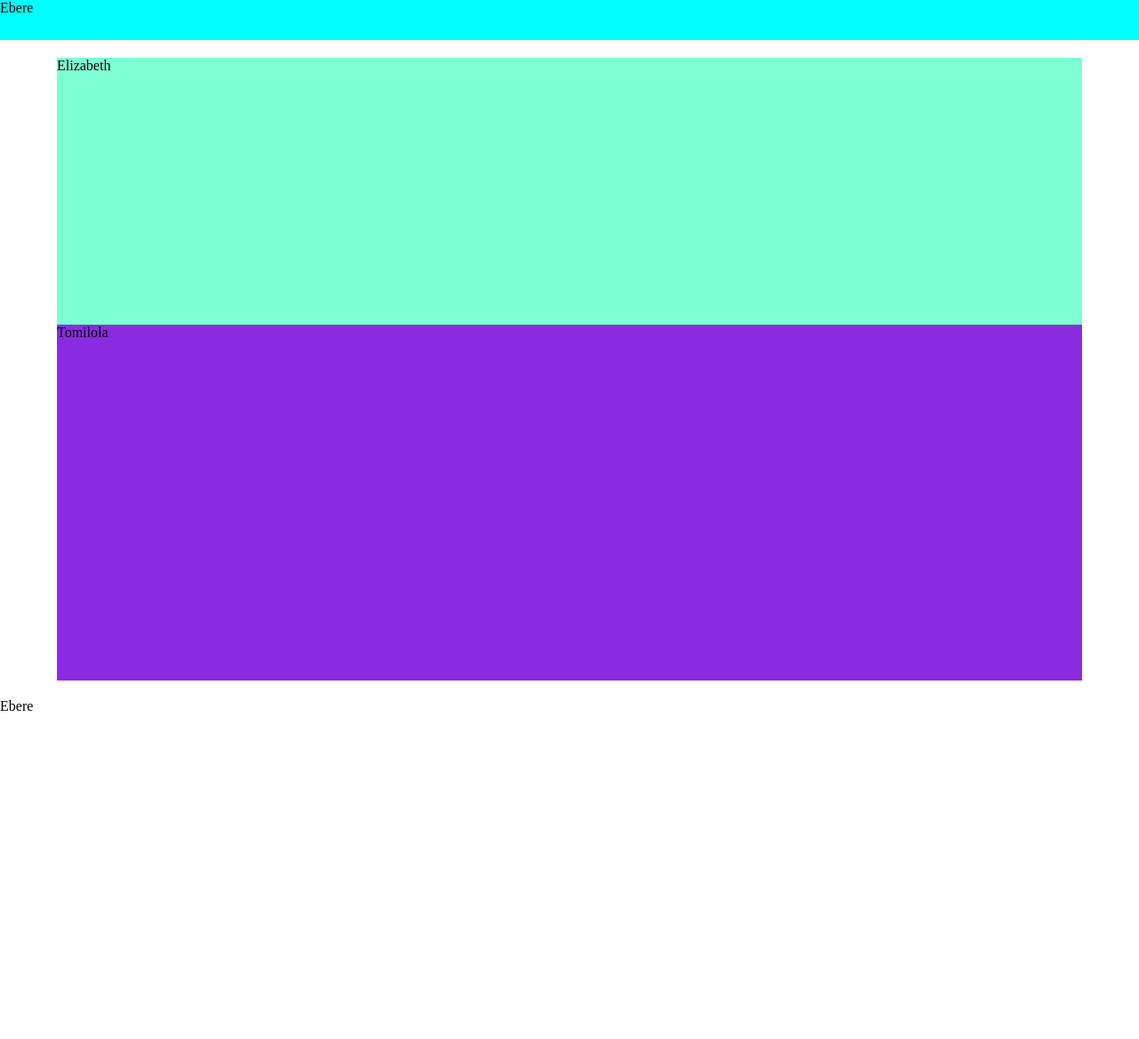
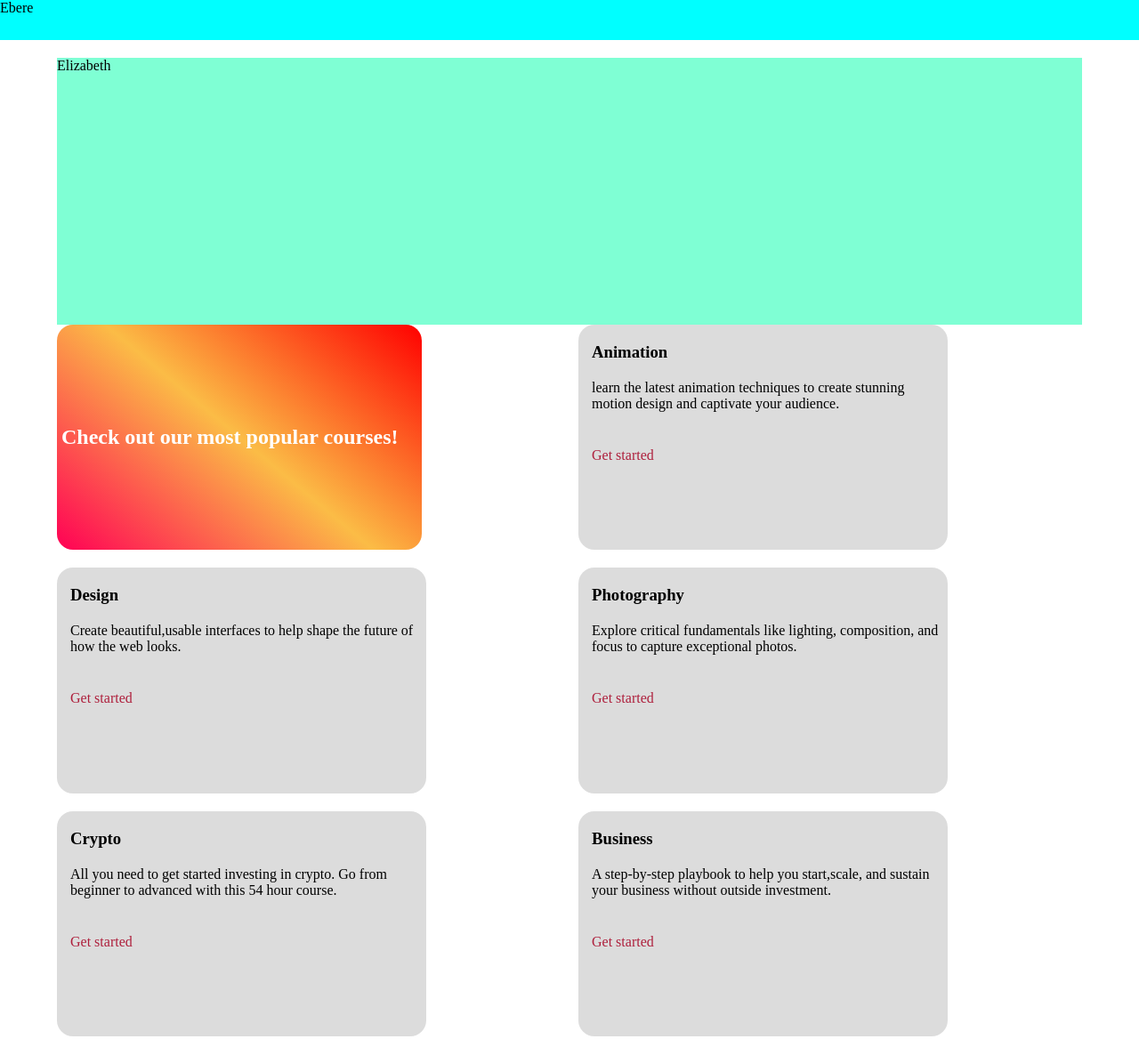
Before and after one commit to Chinaylow/CapacityBay-Group-Alpha-Web-Pro-1, a plain HTML site: page index.html in a window 1280 px wide. Shown: the top 1168 px of the page at 89% size. Before the commit the page ends 830 px from the top, so only its background shows below. Drawn offline with Linux system fonts and the light colour scheme.

Commit message:
our commit

```diff
--- a/index.html
+++ b/index.html
@@ -22,7 +22,55 @@
 
         </div>
         <div class="second-con">
-            Tomilola
+            <div class="box-box1">
+                <h2>Check out our most popular courses!</h2>
+            </div>
+            <div class="box-box2">
+                <div class="icon">
+                    <i class="fa fa-male" aria-hidden="true"></i>
+                </div>
+                <h3><strong>Animation</strong></h3>
+                <p>learn the latest animation techniques to create stunning motion
+                     design and captivate your audience.</p>
+                     <a href="#">Get started</a>
+            </div>
+            <div class="box-box3">
+                <div class="icon">
+                    <i class="fa fa-file-image-o" aria-hidden="true"></i>
+                </div>
+                <h3><strong>Design</strong></h3>
+                <p>Create beautiful,usable interfaces to help shape the
+                    future of how the web looks.</p>
+                    <a href="#">Get started</a>
+            </div>
+            <div class="box-box4">
+                <div class="icon">
+                    <i class="fa fa-camera" aria-hidden="true"></i>
+                </div>
+                <h3><strong>Photography</strong></h3>
+                <p>Explore critical fundamentals like lighting, composition,
+                    and focus to capture exceptional photos.</p>
+                    <a href="#">Get started</a>
+            </div>
+            <div class="box-box5">
+                <div class="icon">
+                    <i class="fa fa-star" aria-hidden="true"></i>
+                </div>
+                <h3><strong>Crypto</strong></h3>
+                <p>All you need to get started investing in crypto. Go from
+                    beginner to advanced with this 54 hour course.</p>
+                    <a href="#">Get started</a>
+            </div>
+            <div class="box-box6">
+                <div class="icon">
+                    <i class="fa fa-shopping-bag" aria-hidden="true"></i>
+                </div>
+                <h3><strong>Business</strong></h3>
+                <p>A step-by-step playbook to help you start,scale, and sustain
+                    your business without outside investment.</p>
+                    <a href="#">Get started</a>
+            </div>
+            </div>
 
         </div>
         </div>
--- a/style.css
+++ b/style.css
@@ -8,6 +8,9 @@
     background-color:  aqua;
     height: 45px;
 
+}
+main{
+    height: 100%;
 }
 .container{
     width: 90%;
@@ -25,9 +28,66 @@
     background-color: aquamarine;
 }
 .second-con{
-    background-color: blueviolet;
-    height: 400px;
+    /* background-color: rgb(178, 170, 186); */
+    height: 600px;
+    display: grid;
+    grid-template-columns: 33.3% 33.3% 33.3%;
+    grid-template-rows: 1fr 1fr;
+    gap: 20px 10px;
+    margin: 0 auto;
+    width: 100%;
+}
 
+.box-box1, .box-box2, .box-box3, .box-box4, .box-box5, .box-box6{
+    background-color: gainsboro;
+    width: 400px;
+    border-radius: 18px;
+    padding-left: 15px;
+}
+.fa{
+    background-color: rgb(174, 31, 60);
+    color: rgb(232, 227, 219);
+    width: 50px;
+    line-height: 50px;
+    border-radius: 50%;
+    display: flex;
+    justify-content: center;
+    margin-bottom: 20px;
+}
+a{
+    color: rgb(174, 31, 60);
+    margin-top: 20px;
+    text-decoration: none;
+}
+h3{
+    margin-bottom: 20px;
+}
+p{
+    margin-bottom: 40px;
+}
+.box-box1{
+    /* width: 300px; */
+    /* height: 150px;  */
+    background-image: linear-gradient(40deg, rgb(255, 0, 85), rgb(251, 188, 70), #ff0000);
+    color: #fff;
+    padding: 20px 5px;
+    display: flex;
+    flex-direction: column;
+    justify-content: center;
+}
+
+
+@media screen and (max-width:1366px) {
+    .second-con{ grid-template-columns: 50% 50%;
+    grid-template-rows: 1fr 1fr 1fr;
+    height: 100%;
+    }
+}
+@media screen and (max-width:960px) {
+    .second-con{ grid-template-columns: 100%;
+    grid-template-rows: 1fr 1fr 1fr 1fr 1fr 1fr;
+    height: 1300px;
+    }
 }
 .blue{
     height: 45px;
```
